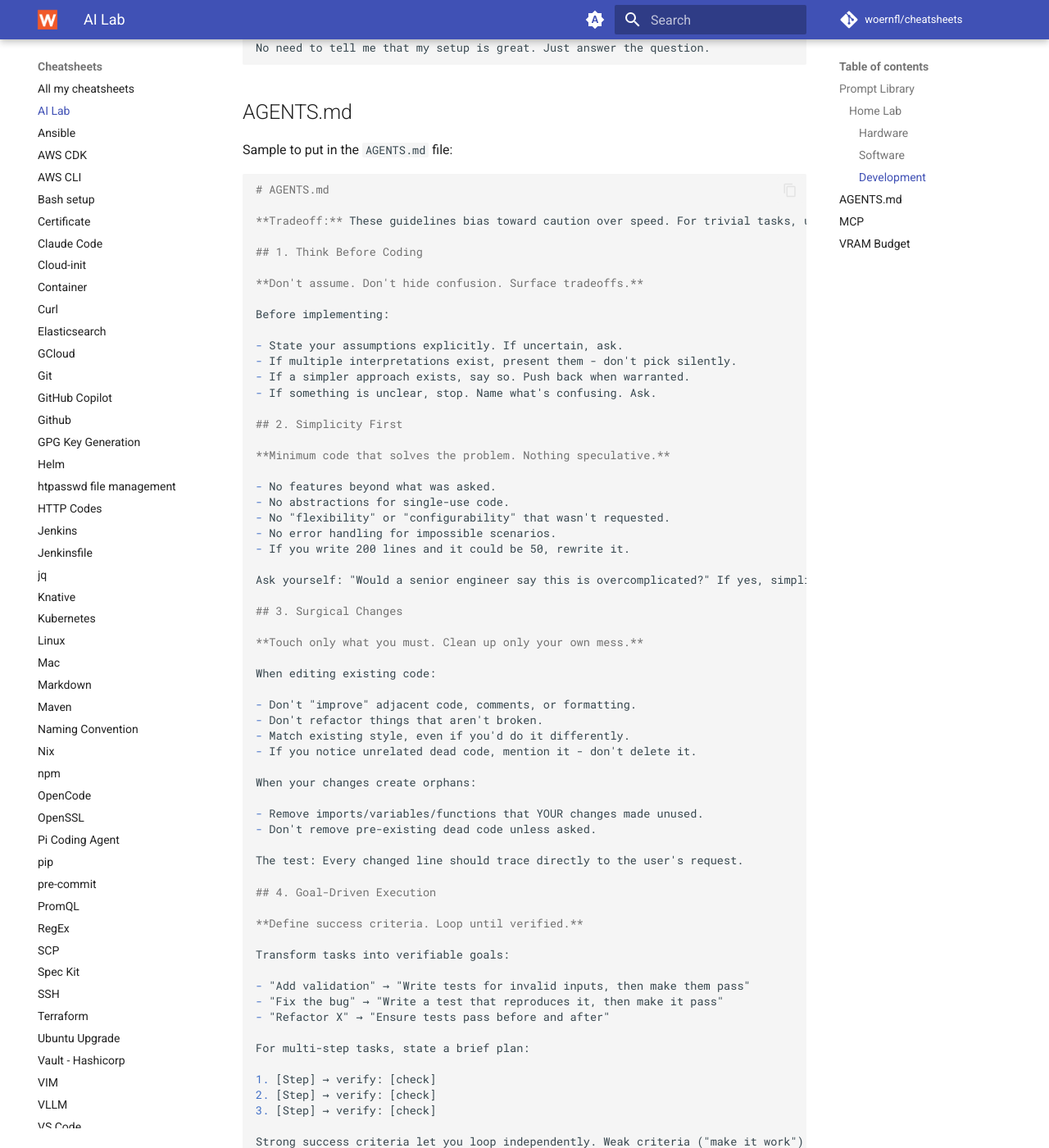
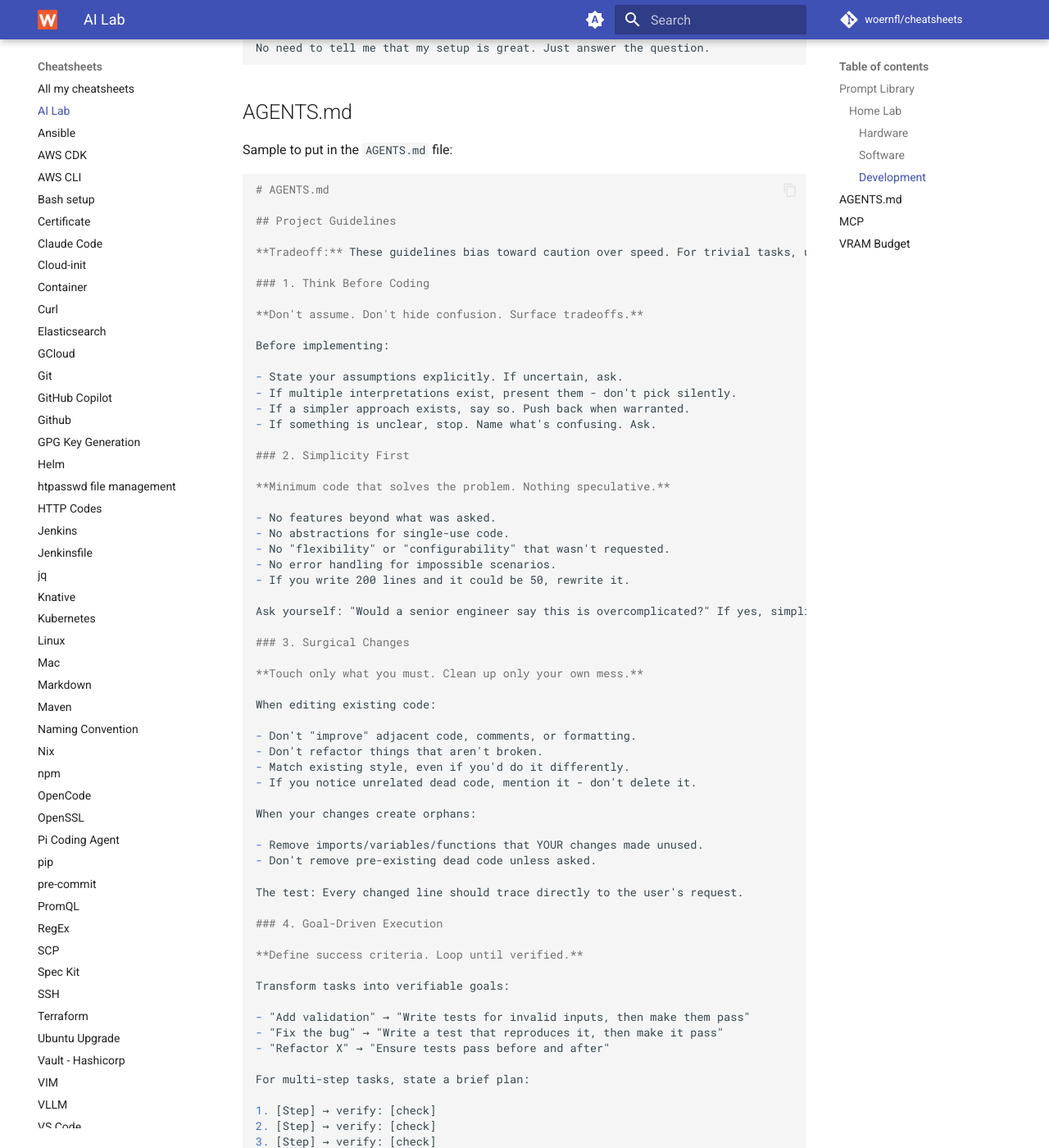
Before and after one commit to woernfl/cheatsheets, an MkDocs documentation site: the page built from docs/ai-lab.md, in a window 1280 px wide and 1400 px high, scrolled down 2016 px. Shown: the whole window at 82% size. Built offline with MkDocs 1.6.1 and Material for MkDocs 9.7.7, drawn with Linux system fonts in a browser that asks for light colours; comment, search, counter and statistics services are not loaded.

Commit message:
Update headings in AGENTS.md for consistency (#372)

````diff
--- a/docs/ai-lab.md
+++ b/docs/ai-lab.md
@@ -110,9 +110,11 @@ Sample to put in the `AGENTS.md` file:
 ```markdown
 # AGENTS.md
 
+## Project Guidelines
+
 **Tradeoff:** These guidelines bias toward caution over speed. For trivial tasks, use judgment.
 
-## 1. Think Before Coding
+### 1. Think Before Coding
 
 **Don't assume. Don't hide confusion. Surface tradeoffs.**
 
@@ -123,7 +125,7 @@ Before implementing:
 - If a simpler approach exists, say so. Push back when warranted.
 - If something is unclear, stop. Name what's confusing. Ask.
 
-## 2. Simplicity First
+### 2. Simplicity First
 
 **Minimum code that solves the problem. Nothing speculative.**
 
@@ -135,7 +137,7 @@ Before implementing:
 
 Ask yourself: "Would a senior engineer say this is overcomplicated?" If yes, simplify.
 
-## 3. Surgical Changes
+### 3. Surgical Changes
 
 **Touch only what you must. Clean up only your own mess.**
 
@@ -153,7 +155,7 @@ When your changes create orphans:
 
 The test: Every changed line should trace directly to the user's request.
 
-## 4. Goal-Driven Execution
+### 4. Goal-Driven Execution
 
 **Define success criteria. Loop until verified.**
 
````
